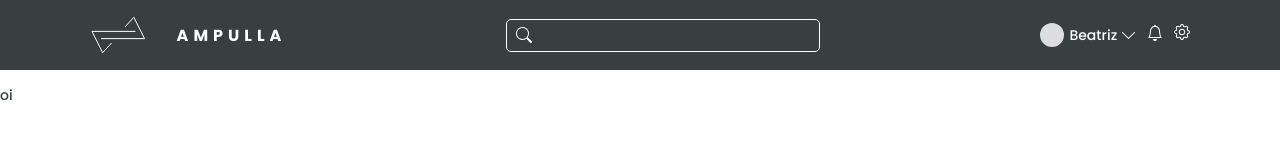
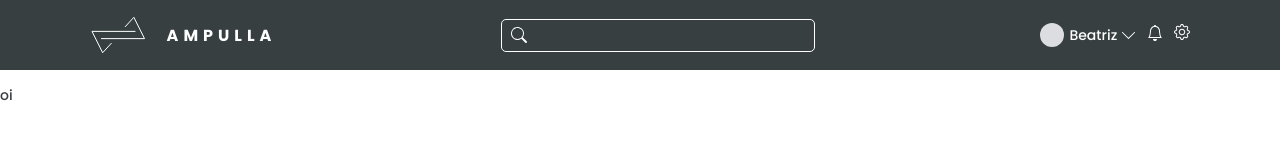
Before and after one commit to Emerson-MM-Filho/Order-Manager-Front, a React (Create React App) app: page / in a window 1280 px wide. Shown: the top 160 px of the page. Built offline with nearby package versions, Linux system fonts and the light colour scheme.

Commit message:
change magin header logo

```diff
--- a/src/components/Logo/style.scss
+++ b/src/components/Logo/style.scss
@@ -8,7 +8,7 @@
     color: $white;
     font-weight: $font-bold;
     font-size: 16px;
-    margin-left: 30px;
+    margin-left: 20px;
     letter-spacing: 5px;
   }
 }
```
